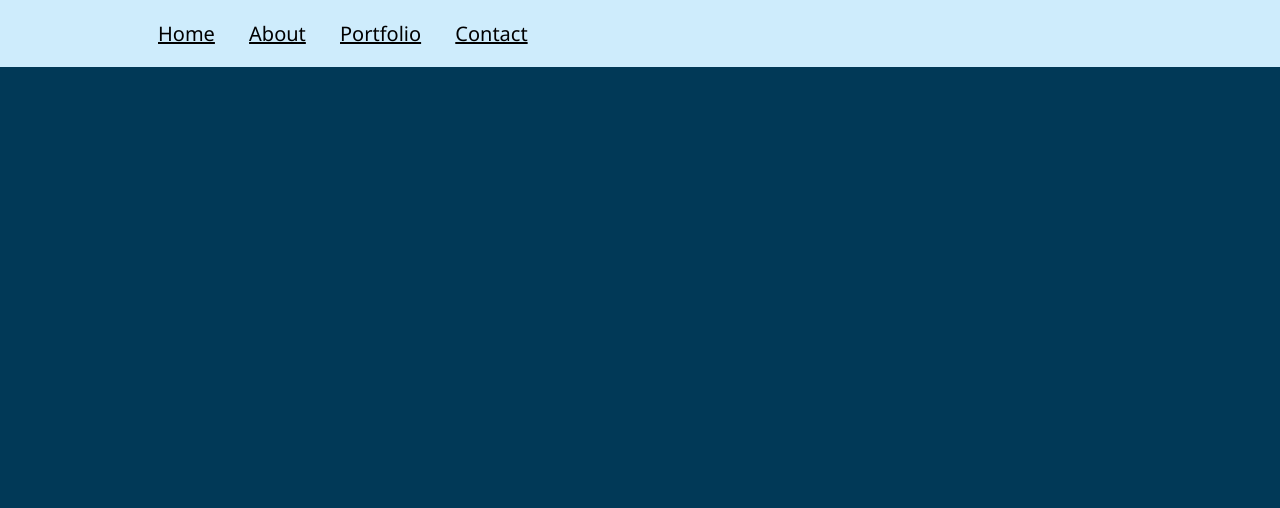
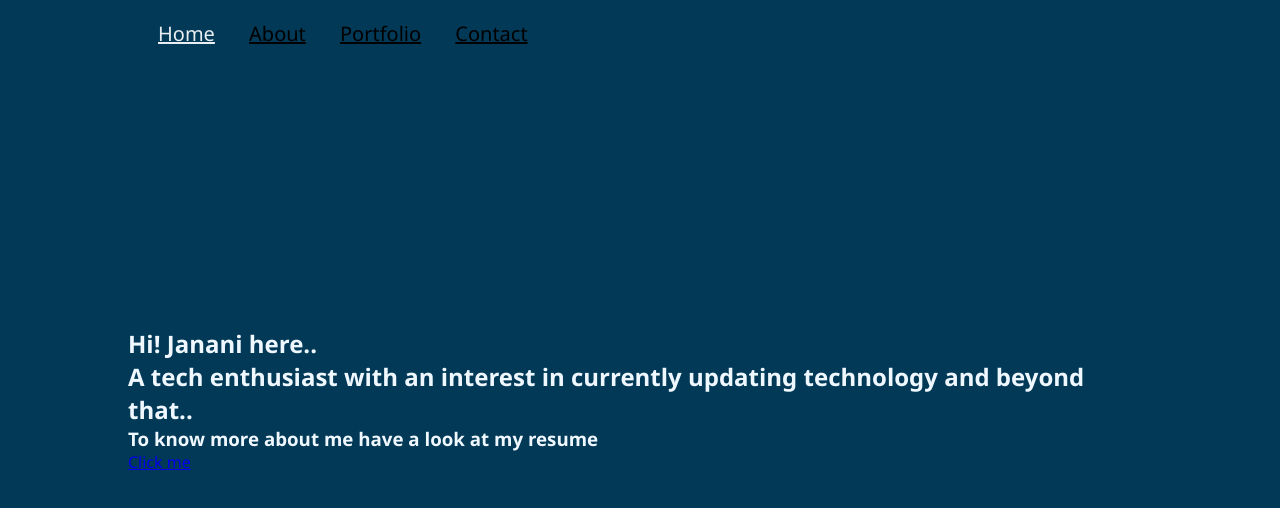
Before and after one commit to jan00210/basic-portfolio, a plain HTML site: page index.html in a window 1280 px wide. Drawn offline with Linux system fonts and the light colour scheme.

Commit message:
Home page updated with nav and section

```diff
--- a/assets/style.css
+++ b/assets/style.css
@@ -8,6 +8,7 @@
 body {
   background: rgb(1, 57, 87);
   align-items: center;
+  color: aliceblue;
 }
 
 .header {
@@ -16,7 +17,7 @@ body {
   left: 0;
   width: 100%;
   padding: 20px 10%;
-  background: rgb(206, 236, 252);
+  background: transparent;
   display: flex;
   justify-content: space-between;
   align-items: center;
@@ -29,3 +30,15 @@ body {
   font-weight: 500;
   margin-left: 30px;
 }
+
+.navbar a:hover,
+.navbar a.active {
+  color: rgb(232, 238, 241);
+}
+
+.home {
+  display: flex;
+  align-items: center;
+  height: 100vh;
+  padding: 0 10%;
+}
--- a/index.html
+++ b/index.html
@@ -9,7 +9,7 @@
   <body>
     <header class="header">
       <nav class="navbar">
-        <a href="index.html">Home</a>
+        <a href="index.html" class="active">Home</a>
         <a href="about.html">About</a>
         <a href="portfolio.html">Portfolio</a>
         <a href="contact.html">Contact</a>
@@ -17,7 +17,8 @@
       </nav>
 
     </header>
-    <!-- <div class="outer-a">
+    <section class="home">
+     <div class="home-a">
       <h1>Hi! Janani here..</h1>
       <h2>
         A tech enthusiast with an interest in currently updating technology and
@@ -26,6 +27,7 @@
       <h3>To know more about me have a look at my resume</h3>
       <a href="./assets/Resume.pdf" target="_blank">Click me</a>
     </div>
-    <div class="footer"></div> -->
+    </section>
+    <!-- <div class="footer"></div>  -->
   </body>
 </html>
```
